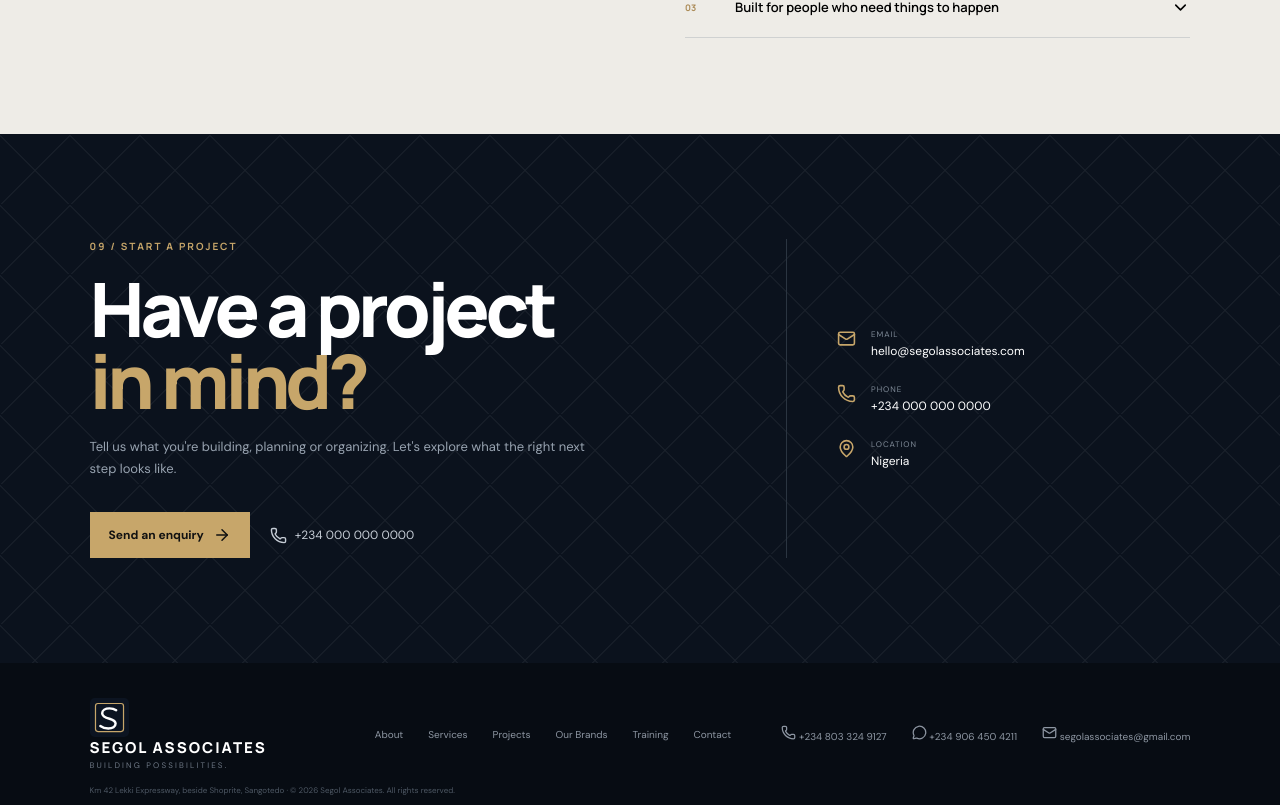
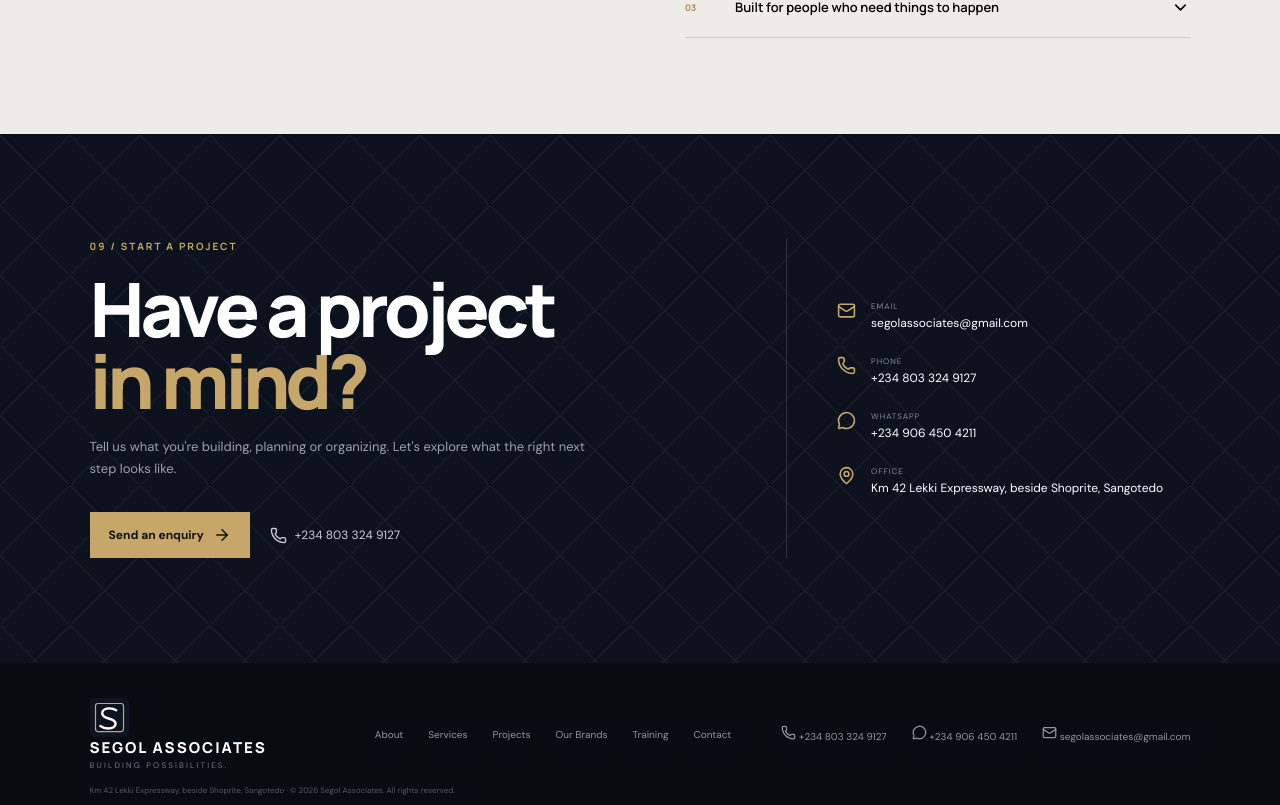
Before and after one commit to Talemu333/segol-associates-website, a React (Vite) app: page / in a window 1280 px wide. Shown: the part 9305-10110 px from the top of the page. Built offline with nearby package versions, Linux system fonts and the light colour scheme.

Commit message:
Update homepage corporate contact details

```diff
--- a/src/App.jsx
+++ b/src/App.jsx
@@ -35,7 +35,7 @@ function App() {
       <section className="section training" id="training"><div className="training-visual"><div className="training-window"><div className="window-bar"><span /><span /><span /><b>PROJECT CONTROL / 01</b></div><div className="timeline"><i /><i /><i /><i /><i /></div><div className="timeline-labels"><span>START</span><span>PLAN</span><span>EXECUTE</span><span>REVIEW</span><span>DELIVER</span></div><div className="training-badge"><Award size={19} /><span>SKILLS THAT<br /><b>MOVE PROJECTS</b></span></div></div></div><div className="training-content"><div className="section-tag">06 / PROFESSIONAL TRAINING</div><h2>Learn the tools.<br /><span>Lead the project.</span></h2><p>Practical training for professionals who want stronger project planning skills and greater confidence with modern project management tools.</p><div className="course-list"><div><span>01</span><b>Microsoft Project</b><small>Plan, schedule and track projects.</small></div><div><span>02</span><b>Fast Track Project Management</b><small>Build practical project management capability.</small></div><div><span>03</span><b>Custom Training</b><small>Sessions shaped around your team&apos;s needs.</small></div></div><a className="button dark-button" href="/training">Explore training <ArrowRight size={17} /></a></div></section>
       <section className="process-section"><div className="section process-heading"><div className="section-tag">07 / OUR PROCESS</div><h2>A better way to move<br /><span>from idea to impact.</span></h2></div><div className="process-track">{process.map(([number, title, text], index) => <div className="process-step" key={number}><div className="process-number">{number}</div><div className="process-line" /><h3>{title}</h3><p>{text}</p>{index < process.length - 1 && <ChevronRight className="process-arrow" size={18} />}</div>)}</div></section>
       <section className="faq-section"><div className="section-tag">08 / WHY SEGOL</div><div className="faq-layout"><div><h2>Clarity is a <span>competitive advantage.</span></h2><p>Strong projects are rarely accidental. They are the product of good questions, clear decisions and disciplined follow-through.</p></div><div className="faq-list">{[['A single partner across multiple needs','Project management, oil field planning, construction delivery, training and brand services can be coordinated through one group.'],['Practical thinking over unnecessary complexity','We focus on useful plans, clear communication and actions that move work forward.'],['Built for people who need things to happen','Our mindset is delivery: understand the goal, organize the work and keep momentum.']].map(([q,a], index) => <button className={activeFaq === index ? 'faq-item active' : 'faq-item'} key={q} onClick={() => setActiveFaq(activeFaq === index ? -1 : index)}><span><b>0{index + 1}</b>{q}</span><ChevronDown size={19} />{activeFaq === index && <p>{a}</p>}</button>)}</div></div></section>
-      <section className="contact-section" id="contact"><div className="contact-pattern" /><div className="contact-content"><div className="section-tag light">09 / START A PROJECT</div><h2>Have a project<br /><span>in mind?</span></h2><p>Tell us what you&apos;re building, planning or organizing. Let&apos;s explore what the right next step looks like.</p><div className="contact-actions"><a className="button primary" href="mailto:hello@segolassociates.com">Send an enquiry <ArrowRight size={18} /></a><a className="contact-line" href="tel:+2340000000000"><Phone size={17} /> +234 000 000 0000</a></div></div><div className="contact-info"><div><Mail size={19} /><span><small>Email</small>hello@segolassociates.com</span></div><div><Phone size={19} /><span><small>Phone</small>+234 000 000 0000</span></div><div><MapPin size={19} /><span><small>Location</small>Nigeria</span></div></div></section>
+      <section className="contact-section" id="contact"><div className="contact-pattern" /><div className="contact-content"><div className="section-tag light">09 / START A PROJECT</div><h2>Have a project<br /><span>in mind?</span></h2><p>Tell us what you&apos;re building, planning or organizing. Let&apos;s explore what the right next step looks like.</p><div className="contact-actions"><a className="button primary" href="mailto:segolassociates@gmail.com">Send an enquiry <ArrowRight size={18} /></a><a className="contact-line" href="tel:+2348033249127"><Phone size={17} /> +234 803 324 9127</a></div></div><div className="contact-info"><div><Mail size={19} /><span><small>Email</small><a href="mailto:segolassociates@gmail.com">segolassociates@gmail.com</a></span></div><div><Phone size={19} /><span><small>Phone</small><a href="tel:+2348033249127">+234 803 324 9127</a></span></div><div><MessageCircle size={19} /><span><small>WhatsApp</small><a href="https://wa.me/2349064504211" target="_blank" rel="noreferrer">+234 906 450 4211</a></span></div><div><MapPin size={19} /><span><small>Office</small>Km 42 Lekki Expressway, beside Shoprite, Sangotedo</span></div></div></section>
     </main>
     <SiteFooter />
   </div>
```
